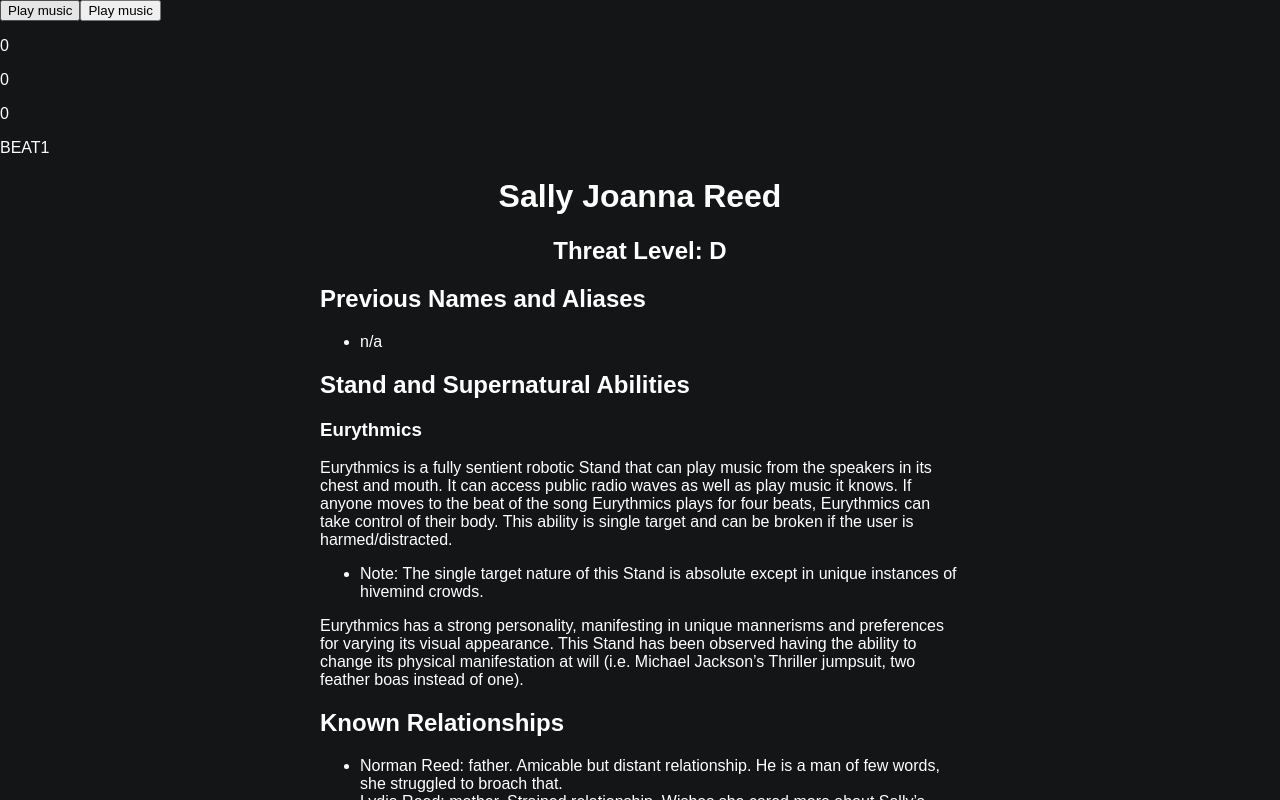
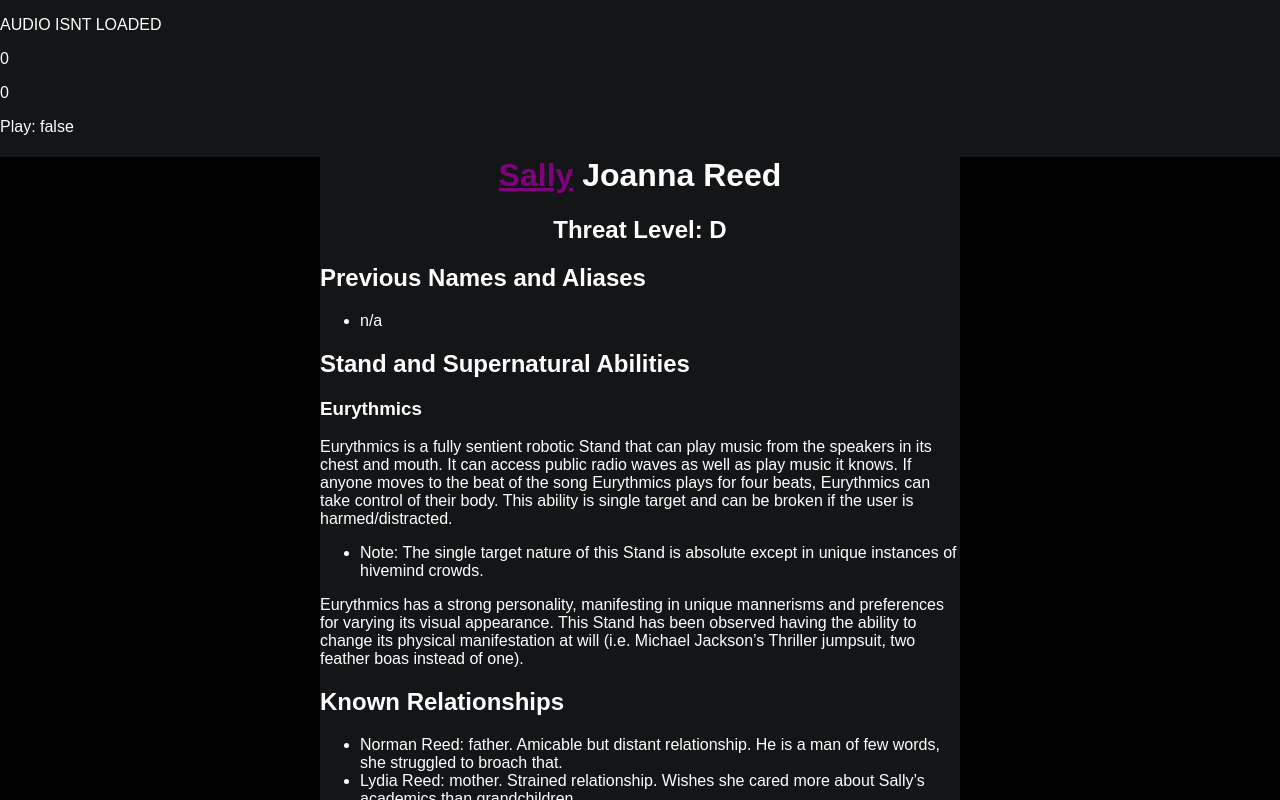
Before and after one commit to leafgilly/brienne_documentation, a React (Create React App) app in the folder my-app/: page /Sally in a window 1280 px wide. Shown: the top 800 px of the page. Built offline with nearby package versions, Linux system fonts and the light colour scheme.

Commit message:
sally music functionality implemented

```diff
--- a/my-app/package.json
+++ b/my-app/package.json
@@ -14,6 +14,7 @@
     "react-redux": "^9.1.2",
     "react-router-dom": "^6.23.1",
     "react-scripts": "5.0.1",
+    "react-sound": "^1.2.0",
     "redux": "^5.0.1",
     "styled-components": "^6.1.8",
     "web-vitals": "^2.1.4"
--- a/my-app/src/App.css
+++ b/my-app/src/App.css
@@ -16,6 +16,7 @@ a {
 .document {
   margin: auto !important;
   width: 50%;
+  background-color: #131516;
 }
 
 .disturbia {
--- a/my-app/src/pages/Sally.js
+++ b/my-app/src/pages/Sally.js
@@ -1,40 +1,32 @@
 import { Link } from "react-router-dom";
 import React, {useState, useCallback, useEffect } from 'react';
 import {connect} from 'react-redux';
+import Sound from 'react-sound';
 
 import music from '../audio/SweetDreams.mp3'
 
 const Sally = (props) => {
 
-    //VISITED STATE
-
-    // var pagesVisited = JSON.parse(document.cookie);
-    // pagesVisited["Sally"] = true;
-    // document.cookie = JSON.stringify(pagesVisited);
-
-    function beat (amt) {
-        props.dispatch({
-            type: 'updatebeat',
-            value: amt,
-        });
-    }
-
+    const audio = document.getElementById('audio_tag');
+    const [play, setPlay] = useState(false);
 
     const [counter, setCounter] = React.useState(0);
 
+    const palette = ['yellow', 'red', 'purple', 'pink'];
+
     React.useEffect(() => {
-        if (props.SallyCorruption>=1) {
+        if (play) {
+            console.log('play is true');
+        }
+        if (props.SallyCorruption>=4 && play) {
                 const timer =
             setInterval(() => setCounter(counter + 1), 948);
             if (counter === 4) {
                 setCounter(0);
-                beat(-10);
-
             }
-            beat(counter);
             return () => clearInterval(timer);
         }
-    }, [counter, props.SallyCorruption]);
+    }, [counter, props.SallyCorruption, play]);
 
     function corrupt (amt) {
         props.dispatch({
@@ -43,57 +35,57 @@ const Sally = (props) => {
         });
     }
 
-    let sweetdreams = new Audio(music);
-
-    const [audioError, setAudioError] = React.useState();
-    const [audio, setAudio1] = React.useState();
-
-    // 1. load the audio in a user interaction
-    const loadAudio = () => {
-      const _audio = sweetdreams;
-      _audio.load();
-      _audio.addEventListener('canplaythrough', () => {
-        console.log('loaded audio');
-        setAudio1(_audio);
-      });
-    };
-
-    const [swap, changeAudio] = React.useState(0);
-
-    // 2. now you can play the audio on all subsequent events
-    const playAudio = async () => {
-            setAudioError(undefined);
-            await new Promise((r) => setTimeout(r, 100));
-            audio && audio.play().catch((e) => {
-                setAudioError(e);
-            });
-    };
-
-    const pauseAudio = async () => {
-        audio.pause();
-    }
-
-
-
     return (
     <>
-    <button onClick={()=>{
-            loadAudio();
-        }}>Play music</button>
-        <button onClick={()=>{
+    <p style={{display: audio ? 'none' : 'block'}}>AUDIO ISNT LOADED</p>
+    <p>{props.SallyCorruption}</p>
+    <p>{counter}</p>
+    <p>Play: {play.toString()}</p>
+    <div style={{backgroundColor: play ? palette[counter] : 'black'}}>
+    <div class='document' style={{backgroundColor: 'black !important'}}>
+     <audio id="audio_tag" src={music} loop />
+    <h1 style={{textAlign: 'center', display: props.SallyCorruption===0 ? 'block' : 'none'}}><span onClick={()=>{
+        corrupt(1);
+    }} class='interactive enabled-link-s no-select-text'>Sally</span> Joanna Reed</h1>
+    <h1 style={{textAlign: 'center', display: props.SallyCorruption===1 ? 'block' : 'none'}}><b class="enabled-link-b">One beat,</b> <span onClick={()=>{
+        corrupt(1);
+    }} class='interactive enabled-link-s no-select-text'>Joanna</span> Reed</h1>
+    <h1 style={{textAlign: 'center', display: props.SallyCorruption===2 ? 'block' : 'none'}}><b class="enabled-link-b">One beat, two beats,</b> <span onClick={()=>{
+        corrupt(1);
+    }} class='interactive enabled-link-s no-select-text'>Reed</span></h1>
+    <h1 style={{textAlign: 'center', display: props.SallyCorruption>=3 ? 'block' : 'none'}}><b class="enabled-link-b">One beat, two beats, three beats,</b></h1>
+
+    <h2 style={{textAlign: 'center', display: props.SallyCorruption<3 ? 'block' : 'none'}}>Threat Level: D</h2>
+    <h2 style={{textAlign: 'center', display: props.SallyCorruption>=3 && !play && audio ? 'block' : 'none'}}>Threat Level: <span onClick={()=>{
+        if (props.SallyCorruption===3) {
             corrupt(1);
-            playAudio();
-        }}>Play music</button>
-    <p>{props.SallyCorruption}</p>
-    <p>{props.SallyBeat}</p>
-    <p>{counter}</p>
-    <p style={{display: props.SallyBeat===0 ? 'block' : 'none'}}>BEAT1</p>
-    <p style={{display: props.SallyBeat===1 ? 'block' : 'none'}}>BEAT2</p>
-    <p style={{display: props.SallyBeat===3 ? 'block' : 'none'}}>BEAT3</p>
-    <p style={{display: props.SallyBeat===6 ? 'block' : 'none'}}>BEAT4</p>
-    <div class='document'>
-    <h1 style={{textAlign: 'center'}}>Sally Joanna Reed</h1>
-    <h2 style={{textAlign: 'center'}}>Threat Level: D</h2> {/*CHANGE D TO DISCO AND HAVE THE COLOR CHANGING/MUSIC START*/}
+        }
+        play ? setPlay(false) : setPlay(true);
+        play ? audio.pause() : audio.play();
+        audio.volume = 0.5;
+    }} class='interactive enabled-link-s no-select-text'>D</span></h2>
+    <div style={{display: props.SallyCorruption>=4 && !play && !audio ? 'inline' : 'none'}}>
+        <h2 style={{textAlign: 'center'}}>Threat Level: <span onClick={() => {
+            corrupt(0.5);
+            corrupt(-0.5);
+            console.log("Why did you leave?");
+            }} class='interactive enabled-link-s no-select-text'>Bring the Beat Back!
+        </span></h2>
+    </div>
+    <div style={{display: props.SallyCorruption>=2 && play ? 'inline' : 'none'}}>
+        <h2 style={{textAlign: 'center'}}>Threat Level: <span onClick={() => {
+            play ? setPlay(false) : setPlay(true);
+            play ? audio.pause() : audio.play();
+            audio.volume = 0.5;
+            }} class='enabled-link-b'><i>Disco</i>
+        </span></h2>
+    </div>
+
+    <p style={{display: play && counter===0 ? 'block' : 'none'}}>BEAT1</p>
+    <p style={{display: play && counter===1 ? 'block' : 'none'}}>BEAT2</p>
+    <p style={{display: play && counter===2 ? 'block' : 'none'}}>BEAT3</p>
+    <p style={{display: play && counter===3 ? 'block' : 'none'}}>BEAT4</p>
+
     <h2>Previous Names and Aliases</h2>
     <ul>
         <li>n/a</li>
@@ -139,6 +131,7 @@ const Sally = (props) => {
         <Link style={{color: 'red'}} to="/">Go Home</Link>
     </p>
     </div>
+    </div>
     </>
     );
 
@@ -150,6 +143,5 @@ const Sally = (props) => {
         AmandaName: state.AmandaName,
         RitaName: state.RitaName,
         SallyCorruption: state.SallyCorruption,
-        SallyBeat: state.SallyBeat,
     };
   })(Sally);
--- a/my-app/src/store.js
+++ b/my-app/src/store.js
@@ -23,7 +23,6 @@ const initialState = {
     //SALLY VALUES
     SallyName: ['Sally', ' ', 'Reed'],
     SallyCorruption: 0,
-    SallyBeat: 0,
 };
 
 function reducer(state, action) {
@@ -67,10 +66,6 @@ function reducer(state, action) {
         const newState = {...state};
         newState.SallyCorruption += action.value;
         return newState;
-    } else if (action.type === 'updatebeat') {
-        const newState = {...state};
-        newState.SallyBeat += action.value;
-        return newState;
     } else if (action.type === 'visitRita') {
         const newState = {...state};
         newState.RitaVisited += action.value;
```
Also changed, not shown: 1 other file (tests, documents, lock files or other folders).
